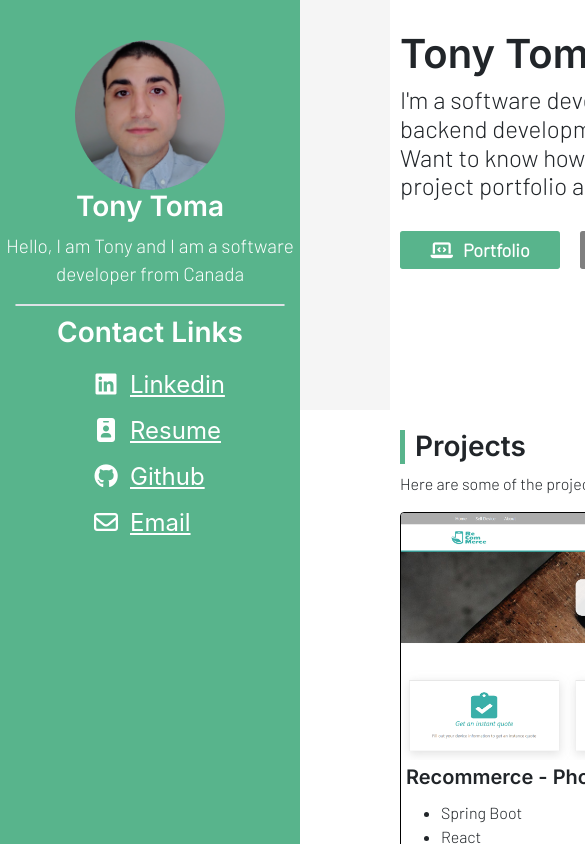
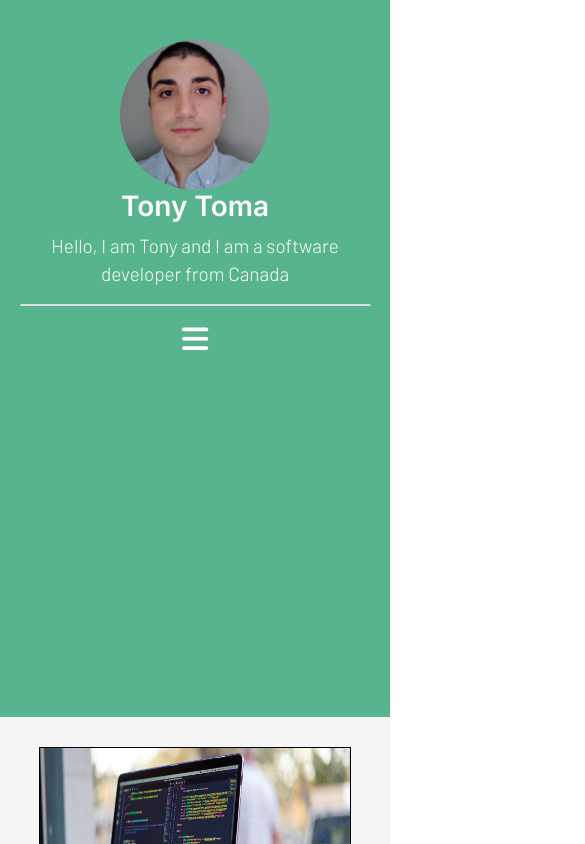
Before and after one commit to tonytoma1/personal-website, a React (Create React App) app: page / in a window 390 px wide. Shown: the top 844 px of the page, 585 px wide, since content can reach past the window. Built offline with nearby package versions, Linux system fonts and the light colour scheme.

Commit message:
created mobile view for sidebar and about me section

```diff
--- a/package.json
+++ b/package.json
@@ -12,6 +12,7 @@
     "react-bootstrap": "^1.5.2",
     "react-dom": "^17.0.2",
     "react-scripts": "4.0.3",
+    "react-transition-group": "^1.2.1",
     "web-vitals": "^1.0.1"
   },
   "scripts": {
--- a/src/components/about-me.js
+++ b/src/components/about-me.js
@@ -4,7 +4,7 @@ export default function AboutMe() {
         <div className="about-me-grid">
            <div className="about-me-content">
                 <h1 className="title">Tony Toma</h1>
-                <h5>I'm a software developer specialised in frontend and backend development for
+                <h5 className="about-me-text">I'm a software developer specialised in frontend and backend development for
                     complex scalable web apps. Want to know how I may help your project?
                     Check out my project portfolio and online resume. </h5>
                 <div className="profile-buttons">
--- a/src/components/sidebar.js
+++ b/src/components/sidebar.js
@@ -1,21 +1,11 @@
 import '../css/sidebar.css';
 
-export default function Sidebar() {
-    return(
-        <div className="sidebar-grid">
-            <div className="sidebar-top-content">
-                <div className="top-container">
-                    <img src={`${process.env.PUBLIC_URL}/self-photo.png`} />
-                    <h2 id="name">Tony Toma</h2>
-                    <p className="header">Hello, I am Tony and I am a software developer from Canada</p>
-                    <div className="border"></div>
-                </div>
-            </div>
+import {useState} from 'react';
 
-            <div className="sidebar-middle-content">
-                <div className="middle-container">
-                    <h3 id="links-header">Contact Links</h3>
-                    <ul className="links-group fa-ul">
+
+function MobileLinks() {
+    return (
+      <ul className='mobile-links fa-ul' >
           <li>
               <a className="links" href="https://www.linkedin.com/in/tony-toma/">
                   <span class="fa-li"><i class="fab fa-linkedin"></i></span>Linkedin
@@ -37,6 +27,63 @@ export default function Sidebar() {
               </a>
           </li>
       </ul>
+    )
+}
+
+
+function PersonalLinks() {
+  return (
+    <ul className='links-group fa-ul'>
+        <li>
+            <a className="links" href="https://www.linkedin.com/in/tony-toma/">
+                <span class="fa-li"><i class="fab fa-linkedin"></i></span>Linkedin
+            </a>
+        </li>
+        <li>
+            <a className="links" href={`${process.env.PUBLIC_URL}/Tony_Toma_Resume.rtf`} download>
+                <span class="fa-li"><i class="fas fa-id-badge"></i></span>Resume
+            </a>
+        </li>
+        <li>
+            <a className="links"  href="https://github.com/tonytoma1">
+                <span class="fa-li"><i class="fab fa-github"></i></span>Github
+            </a>
+        </li>
+        <li>
+            <a className="links" href="mailto: tonytoma4@outlook.com">
+                <span class="fa-li"><i class="far fa-envelope"></i></span>Email
+            </a>
+        </li>
+    </ul>
+  )
+}
+
+export default function Sidebar() {
+    const[status, setStatus] = useState(false);
+
+    return(
+        <div className="sidebar-grid">
+            <div className="sidebar-top-content">
+                <div className="top-container">
+                    <img src={`${process.env.PUBLIC_URL}/self-photo.png`} />
+                    <h2 id="name">Tony Toma</h2>
+                    <p className="header">Hello, I am Tony and I am a software developer from Canada</p>
+                    <div className="border"></div>
+                </div>
+            </div>
+
+            <div className="sidebar-middle-content">
+                <div className="middle-container">
+                    <h3 id="links-header">Contact Links</h3>
+
+                    <button className="hamburger" id="hamburger" onClick={() => setStatus(!status)}>
+                        <i className="fas fa-bars"></i>
+                    </button>
+
+                    {status ? <MobileLinks /> : ''}
+
+
+                    <PersonalLinks css="links-group"/>
                 </div>
             </div>
 
--- a/src/css/aboutme.css
+++ b/src/css/aboutme.css
@@ -2,6 +2,7 @@
     --sidebar-color: #58b48c;
     --header-font: 'Inter', sans-serif;
     --body-font: 'Barlow', sans-serif;
+    --gray-background:  #F5F5F5;
 }
 
 .about-me-grid {
@@ -9,7 +10,7 @@
     grid-template-columns: 1fr 1fr;
     grid-template-rows: 1fr;
     grid-template-areas: "about-me-content about-me-image";
-    background-color: #F5F5F5;
+    background-color: var(--gray-background);
     height: 100%;
 }
 
@@ -76,3 +77,48 @@
 #hire-me-button {
     background-color: gray;
 }
+
+
+
+@media only screen and (max-width: 800px) {
+
+  .about-me-grid {
+    display: grid;
+    grid-template-columns: 1fr;
+    grid-template-rows: 1fr 1fr;
+    grid-template-areas: "about-me-image" "about-me-content";
+  }
+
+  .about-me-content {
+    padding-left: 0px;
+    text-align: center;
+  }
+
+  .about-me-content h5 {
+    width: 80%;
+    text-align: left;
+    margin: 0 auto;
+  }
+
+ .about-me-image {
+   margin-bottom: 10px;
+   width: 80%;
+   margin: 0 auto;
+ }
+
+  .about-me-photo {
+    width: 100%;
+    text-align: center;
+  }
+
+  .title {
+    width: 100%;
+  }
+
+  .profile-buttons {
+    width: 100%;
+    background-color: var(--gray-background);
+  }
+
+
+}
--- a/src/css/homepage.css
+++ b/src/css/homepage.css
@@ -39,3 +39,32 @@
     grid-area: projects;
 
 }
+
+
+@media (max-width: 800px) {
+    .grid {
+        display: grid;
+        grid-template-columns: 1fr;
+        grid-template-rows: 1fr 1fr;
+        grid-template-areas:  "sidebar" "about-me";
+
+    }
+
+    .projects {
+        display: none;
+    }
+
+    .footer {
+        display: none;
+    }
+
+    .about-me {
+      height: 100vh;
+    }
+
+    .skills {
+        display: none;
+    }
+
+
+}
--- a/src/css/sidebar.css
+++ b/src/css/sidebar.css
@@ -12,7 +12,7 @@
     grid-template-rows: 1fr 1fr 1fr;
     grid-template-areas: "sidebar-top-content"
                          "sidebar-middle-content"
-                        "sidebar-bottom-content";
+                         "sidebar-bottom-content";
     color: white;
 }
 
@@ -105,3 +105,61 @@
 .links:hover {
     color: #408567;
 }
+
+.hamburger {
+    background: transparent;
+    border: 0;
+    color: #fff;
+    font-size: 30px;
+    cursor: pointer;
+    display: none;
+}
+
+.hamburger:focus {
+    outline: none;
+}
+
+
+@media only screen and (max-width: 800px) {
+
+    .sidebar-grid {
+        grid-template-columns: 1fr;
+        grid-template-rows: 0.5fr 1fr;
+        grid-template-areas: "sidebar-top-content" "sidebar-middle-content";
+        height: 85vh;
+    }
+
+    .hamburger {
+        display: inline-block;
+        text-align: center;
+    }
+
+    .sidebar-top-content  {
+        text-align: center;
+    }
+
+   .links-group  {
+      display: none;
+   }
+
+  .middle-container ul {
+    margin-left: 0px;
+    margin: 0 auto;
+    text-align: center;
+
+  }
+
+  .fa-li {
+    left: -0.5em;
+
+  }
+
+  .sidebar-bottom-content {
+    display: none;
+  }
+
+ #links-header {
+   display: none;
+ }
+
+}
```
Also changed, not shown: 1 other file (tests, documents, lock files or other folders). Lines whose indentation alone changed are shown as unchanged.
